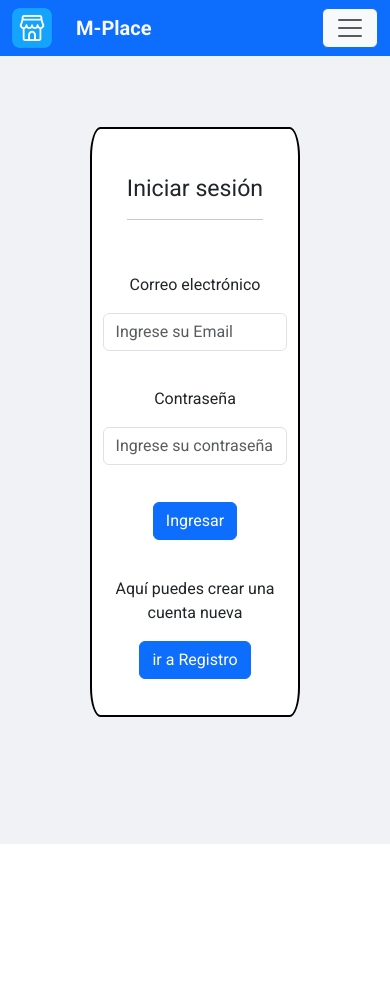
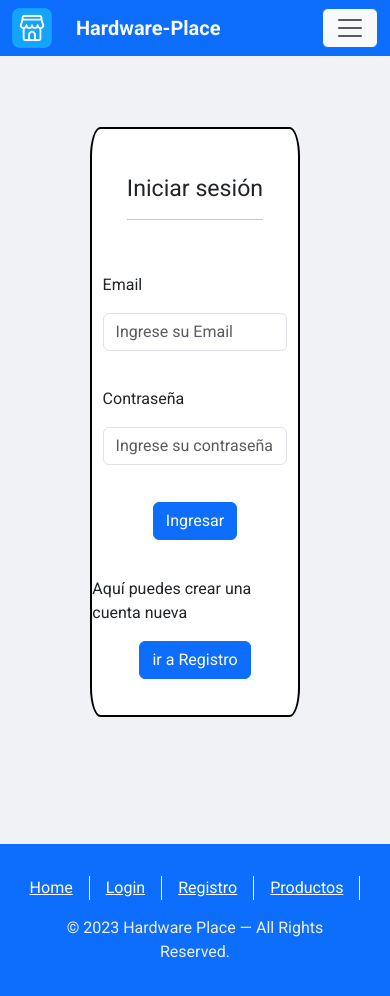
Before and after one commit to Carlish89/proyecto-final, a React (Create React App) app: page /login in a window 390 px wide. Shown: the top 996 px of the page. Before the commit the page ends 844 px from the top, so only its background shows below. Built offline with nearby package versions, Linux system fonts and the light colour scheme.

Commit message:
correcciones finales 3

```diff
--- a/src/App.js
+++ b/src/App.js
@@ -13,6 +13,7 @@ import Perfil from "./views/Perfil";
 import AddProducto from "./views/AddProducto";
 import Publicaciones from "./views/Publicaciones";
 import EditProduct from "./views/EditProduct";
+import Futer from "./components/Futer";
 
 
 
@@ -39,6 +40,8 @@ function App() {
             <Route path="/publicaciones" element={user? <Publicaciones />: <Navigate to ="/login"/>} />
             <Route path="/publicaciones/:id" element={user? <EditProduct/>: <Navigate to ="/login"/>} />
           </Routes>
+          <Futer/>
+
 
 
     </div>
--- /dev/null
+++ b/src/components/Futer.jsx
@@ -0,0 +1,23 @@
+import React from 'react'
+import "../styles/footer.css"
+import { Link } from 'react-router-dom'
+
+const Futer = () => {
+  return (
+    <div>
+          <footer class="footer">
+                <div class="footer__container">
+                    <ul class="footer__map">
+                       <li class="footer__link"><a> <Link to="/">Home</Link></a></li>
+                        <li class="footer__link"><a><Link to="/login">Login</Link></a></li>
+                        <li class="footer__link"><a><Link to="/registro">Registro</Link></a></li>
+                        <li class="footer__link"><a><Link to="/productos">Productos</Link></a></li>
+                    </ul>
+                    <p class="footer__copyright">© 2023 Hardware Place &mdash; All Rights Reserved.</p>
+                </div>
+            </footer>
+    </div>
+  )
+}
+
+export default Futer
--- a/src/components/Nbar.jsx
+++ b/src/components/Nbar.jsx
@@ -21,7 +21,7 @@ const Nbar = () => {
                             <NavLink to="/" style={{ textDecoration: 'none' }}></NavLink>
                         </Navbar.Brand>
                         <Navbar.Brand>
-                            <NavLink to="/" className={"p-2 text-light"} style={{ textDecoration: 'none' }}><b>M-Place</b></NavLink>
+                            <NavLink to="/" className={"p-2 text-light"} style={{ textDecoration: 'none' }}><b>Hardware-Place</b></NavLink>
                         </Navbar.Brand>
                     </div>
                     <div>
@@ -30,16 +30,16 @@ const Nbar = () => {
                             <Nav className="me-auto">
                                 {user ? (
                                 <>
-                                    <NavLink to="/productos" className={"m-2 p-2 text-light"} style={{ textDecoration: 'none' }}>Productos</NavLink>
-                                    <NavLink to="/dashboard" className={"m-2 p-2 text-light"} style={{ textDecoration: 'none' }}>{favoritos.length}❤️{"        "}Dashboard</NavLink>
-                                    <NavLink to="/perfil" className={"m-2 p-2 text-light"} style={{ textDecoration: 'none' }}>Perfil</NavLink>
+                                    <NavLink to="/productos" className={"m-2 p-2 text-light"} style={{ textDecoration: 'none' }}> <b>Productos</b></NavLink>
+                                    <NavLink to="/dashboard" className={"m-2 p-2 text-light"} style={{ textDecoration: 'none' }}>{favoritos.length}❤️{"        "} <b>Dashboard</b> </NavLink>
+                                    <NavLink to="/perfil" className={"m-2 p-2 text-light"} style={{ textDecoration: 'none' }}> <b>Perfil</b> </NavLink>
                                     <NavLink to="/carrito" className={"m-2 p-2 text-light"} style={{ textDecoration: 'none' }}>{carrito.length}{" "}🛒</NavLink>
-                                    <Button onClick={() => {setUser(null);setCarrito([]);setPrecioAc(0);setFavoritos([]);setArrayPrecios([]); navigate("/")}}>logout</Button>
+                                    <Button onClick={() => {setUser(null);setCarrito([]);setPrecioAc(0);setFavoritos([]);setArrayPrecios([]); navigate("/")}}> <b>logout</b> </Button>
                                 </>):(
                                 <>
-                                <NavLink to="/productos" className={"m-2 p-2 text-light"} style={{ textDecoration: 'none' }}>Productos</NavLink>
-                                <NavLink to="/registro" className={"m-2 p-2 text-light"} style={{ textDecoration: 'none' }}>Registro</NavLink>
-                                <NavLink to="/login" className={"m-2 p-2 text-light"} style={{ textDecoration: 'none' }}>Login</NavLink>
+                                <NavLink to="/productos" className={"m-2 p-2 text-light"} style={{ textDecoration: 'none' }}><b>Productos</b></NavLink>
+                                <NavLink to="/registro" className={"m-2 p-2 text-light"} style={{ textDecoration: 'none' }}> <b>Registro</b> </NavLink>
+                                <NavLink to="/login" className={"m-2 p-2 text-light"} style={{ textDecoration: 'none' }}> <b>Login</b> </NavLink>
                                 </>)}
 
 
--- a/src/index.css
+++ b/src/index.css
@@ -1,9 +1,9 @@
 @import url('https://fonts.googleapis.com/css2?family=Roboto:wght@400;700;900&display=swap');
+@import url('https://fonts.googleapis.com/css2?family=Oswald&family=Roboto:ital,wght@0,900;1,900&display=swap');
 @import url('https://fonts.googleapis.com/css2?family=Dancing+Script:wght@700&display=swap');
 
 .App {
   font-family: 'Roboto', sans-serif;
-  text-align: center;
   margin: 0;
   background-color: #F0F2F5;
 }
--- /dev/null
+++ b/src/styles/footer.css
@@ -0,0 +1,89 @@
+:root {
+    --shark: #0D6EFD;
+    --cadet-blue: #ffffff;
+    --athens-gray: #eff0f2;
+  }
+
+  /* RESET */
+  * {
+    box-sizing: border-box;
+  }
+
+
+  ul,
+  li
+   {
+    margin: 0;
+    padding: 0;
+    border: 0;
+  }
+
+  /* GENERAL */
+
+
+
+
+  /* GENERAL: ANCHORS */
+
+
+  /* GENERAL: LISTS */
+  li {
+    list-style: none;
+  }
+
+  /* FOOTER */
+  .footer {
+    background-color: var(--shark);
+    width: 100vw;
+    max-width: 100%;
+    display: flex;
+    justify-content: center;
+    align-items: center;
+  }
+
+  /* FOOTER: CONTAINER */
+  .footer__container {
+    display: flex;
+    flex-direction: column;
+    align-items: center;
+    gap: 1rem;
+    width: 120rem;
+    margin: 2rem 0;
+    font-size:medium;
+    text-align: center;
+  }
+
+  @media (max-width: 78.5rem) {
+    .footer__container {
+      width: 100%;
+      padding: 0 2rem;
+    }
+  }
+
+  /* FOOTER: SITE MAP */
+  .footer__map {
+    display: flex;
+    gap: 1rem;
+  }
+
+  .footer__link a {
+    font-weight: 500;
+    color: var(--cadet-blue);
+    transition: all 0.3s;
+  }
+
+  .footer__link a:hover {
+    color: var(--athens-gray);
+  }
+
+  .footer__link:nth-of-type(1),
+  .footer__link:nth-of-type(2),
+  .footer__link:nth-of-type(3),
+  .footer__link:nth-of-type(4) {
+    padding-right: 1rem;
+    border-right: 0.1rem solid var(--cadet-blue);
+  }
+
+  .footer__copyright {
+    color: var(--athens-gray);
+  }
--- /dev/null
+++ b/src/styles/home.css
@@ -0,0 +1,23 @@
+
+.home{
+    height: 81.8vh;
+    background-size: cover;
+    background-position: center;
+    background-repeat: no-repeat;
+    display: flex;
+    flex-direction: column;
+    justify-content: center;
+    align-items: center;
+}
+.tittle{
+
+  font-weight:900;
+  font-style: italic;
+  color:#313131;
+  margin-right: 100px;
+}
+.buttons{
+    gap: 10px;
+    margin-top: 20px;
+    margin-right: 100px;
+}
--- a/src/views/Home.jsx
+++ b/src/views/Home.jsx
@@ -1,53 +1,24 @@
-import React, { useContext } from 'react';
-import { Context } from '../Context/Provider';
-import Cardb from '../components/Cardb';
+import React from 'react';
+import { Button } from 'react-bootstrap';
+import BGImgae from '../components/marketplace-20210806-feature-bg-sell-on-s.webp'
+import "../styles/home.css"
 import { Link } from 'react-router-dom';
-import { Button } from 'react-bootstrap';
 export function capitalizarPrimeraLetra(str) {
   return str.charAt(0).toUpperCase() + str.slice(1);
 }
 
 const Home = () => {
-  const { productos,user } = useContext(Context);
-  const value = useContext(Context);
-  const añadirProducto = value.añadirProducto;
-  const sumaAc = value.sumaAc;
-  const setPrecioAc = value.setPrecioAc;
-  const precioAc = value.precioAc;
 
   return (
-    <div>
-      <div className="galeria  p-3">
-        {productos.map((productos) => (
-          <div key={productos.nombre} className="card-g" style={{ width: '100%' }}>
-            <Cardb
-              image={productos.imagen}
-              name={productos.nombre}
-              price={productos.price}
-              boton1={
-                <Link to={`producto/${productos.id}`}>
-                  <Button variant="primary" className="mx-2 bg-primary border border-0">
-                    Detalle
-                  </Button>
-                </Link>
-              }
-              boton2={
-                <Button
-                  variant="primary"
-                  onClick={() => {
-                    añadirProducto(productos.id);
-                    setPrecioAc(sumaAc(productos.id));
-                  }}
-                  className="mx-2 bg-danger border border-0"
-                  disabled={!user}
-                >
-                  Añadir 🛒
-                </Button>
-              }
-            />
-          </div>
-        ))}
+    <div className='home' style={{ backgroundImage: `url('${BGImgae}')` }}>
+      <div className='tittle'>
+        <h1> <b>Bienvennido a Hardware-Place</b> </h1>
       </div>
+      <div className='buttons'>
+        <Link to="/productos"><Button className='buton bg-primary'><b>Entra en el Sitio</b></Button></Link>
+        <Link to="/login"><Button className='buton bg-primary'><b>Inicia Secion</b></Button></Link>
+        <Link to="/registro"><Button className='buton bg-primary'><b>Registrate</b></Button></Link>
+        </div>
     </div>
   );
 };
--- a/src/views/Login.jsx
+++ b/src/views/Login.jsx
@@ -17,7 +17,7 @@ const Login = () => {
 
             return navigate("/perfil");
         }
-        alert("credenciales incorrectas");
+        alert("Contraseña incorrecta o email no registrado");
     }
     return (
         <div className='login'>
@@ -28,7 +28,7 @@ const Login = () => {
                         <hr />
                     </div>
                     <div className="email-password">
-                        <p>Correo electrónico</p>
+                        <p>Email</p>
                         <Form.Control
                             type="email"
                             placeholder="Ingrese su Email"
--- a/src/views/Productos.jsx
+++ b/src/views/Productos.jsx
@@ -10,7 +10,7 @@ const Productos = () => {
   const { productos, sortProducts, setSearchValue, setProductos,user } =
     useContext(Context);
   const value = useContext(Context);
-  const [filterProduct, setFilterProduct] = useState(productos);
+  const [filterProduct,setFilterProduct] = useState(productos);
   const añadirProducto = value.añadirProducto;
   const sumaAc = value.sumaAc;
   const setPrecioAc = value.setPrecioAc;
--- a/src/views/Registro.jsx
+++ b/src/views/Registro.jsx
@@ -21,7 +21,7 @@ const Registro = () => {
     e.preventDefault();
 
     if (password !== repassword) {
-      alert("Contraseñas no coinciden")
+      alert("Contraseñas son distintas")
       return
     }
 
```
Also changed, not shown: src/components/marketplace-20210806-feature-bg-sell-on-s.webp (added).
